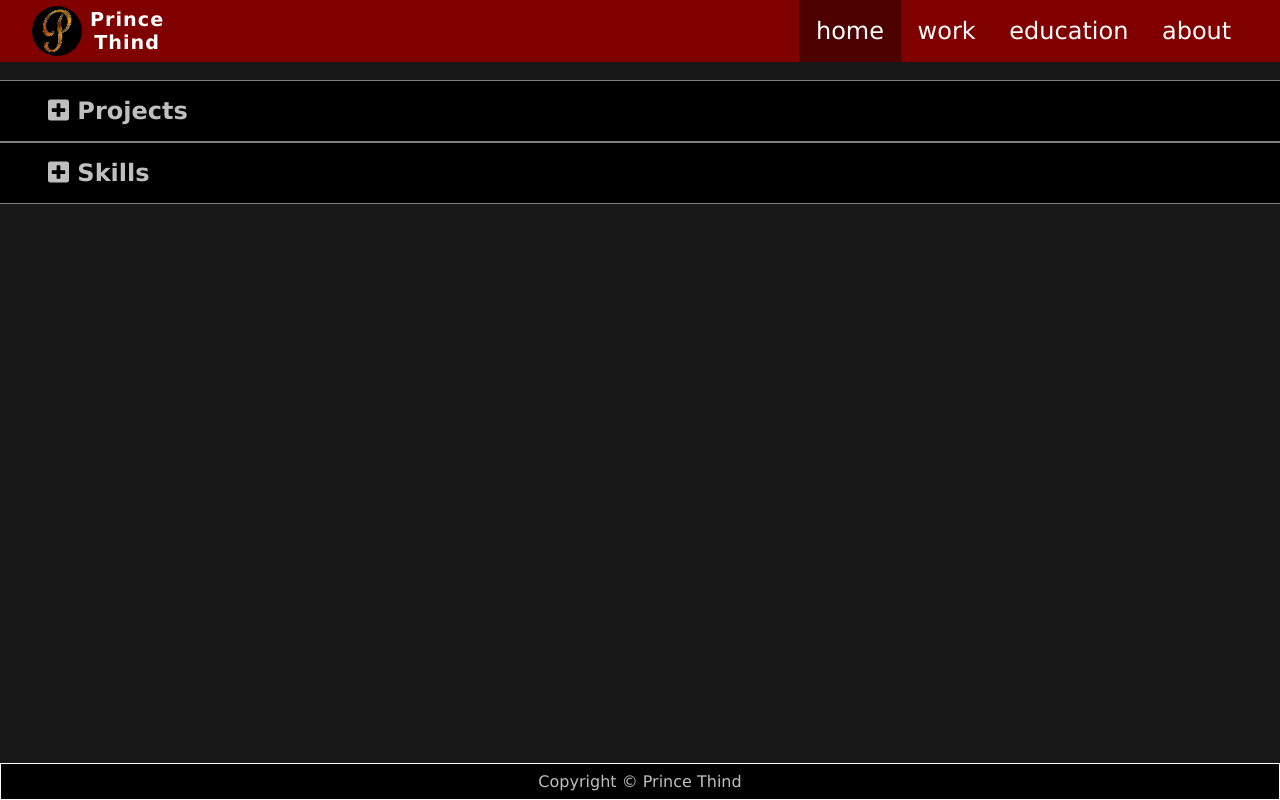
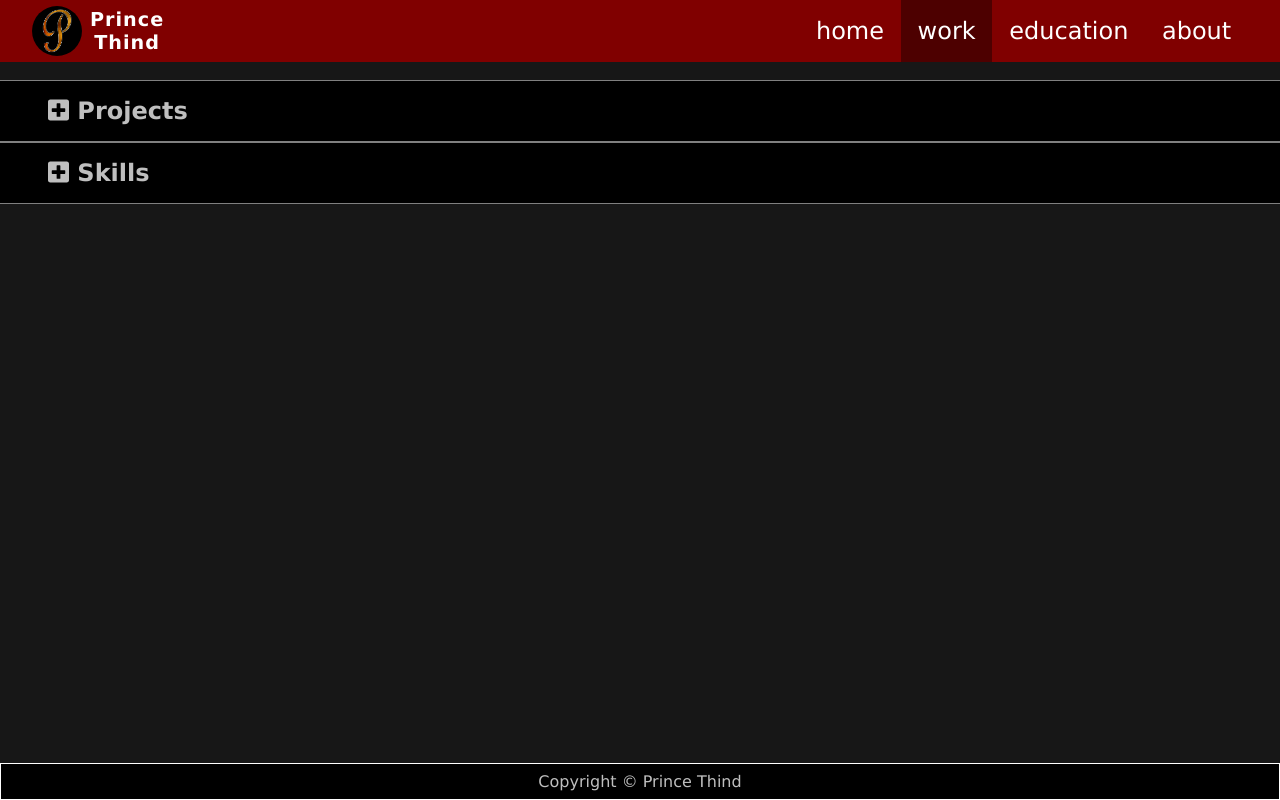
Before and after one commit to prince-thind/prince-thind.github.io, a Next.js app: page /work in a window 1280 px wide. Built offline with nearby package versions, Linux system fonts and the light colour scheme.

Commit message:
refactor CustomLink code

```diff
--- a/components/CustomLink.js
+++ /dev/null
@@ -1,27 +0,0 @@
-import Link from "next/link";
-import styles from "../styles/Header.module.scss";
-
-function CustomLink({ linkInfo, activeTab, setActiveTab }) {
-  return (
-    <li>
-      <Link href={linkInfo.link}>
-        <a
-          className={
-            styles["nav-item"] +
-            " " +
-            (activeTab == linkInfo.name ? styles["active"] : "")
-          }
-          onClick={handleClick}
-        >
-          {linkInfo.name}{" "}
-        </a>
-      </Link>
-    </li>
-  );
-
-  function handleClick() {
-    setActiveTab(linkInfo.name);
-  }
-}
-
-export default CustomLink;
--- a/components/header.js
+++ b/components/header.js
@@ -1,31 +1,13 @@
 import Link from "next/link";
 import Image from "next/image";
+import { useRouter } from "next/router";
+import uniqid from "uniqid";
+import styles from "../styles/Header.module.scss";
 import brandLogo from "../images/brand-logo.png";
-import styles from "../styles/Header.module.scss";
-import { useState } from "react";
-import CustomLink from "./CustomLink";
-import uniqid from "uniqid";
 
 export default function Header() {
-  const [activeTab, setActiveTab] = useState("home");
-  const pages = [
-    {
-      name: "home",
-      link: "/",
-    },
-    {
-      name: "work",
-      link: "/work",
-    },
-    {
-      name: "education",
-      link: "/education",
-    },
-    {
-      name: "about",
-      link: "/about",
-    },
-  ];
+  const router = useRouter();
+  const pages = getPages();
 
   return (
     <header>
@@ -49,12 +31,12 @@ export default function Header() {
         <ul>
           {pages.map((page) => {
             return (
-              <CustomLink
-                key={uniqid()}
-                linkInfo={{ ...page }}
-                activeTab={activeTab}
-                setActiveTab={setActiveTab}
-              />
+              <li key={uniqid()}>
+                <CustomLink
+                  isActive={router.pathname === page.link ? true : false}
+                  page={page}
+                />
+              </li>
             );
           })}
         </ul>
@@ -62,3 +44,38 @@ export default function Header() {
     </header>
   );
 }
+
+function CustomLink({ isActive, page }) {
+  return (
+    <Link href={page.link}>
+      <a
+        className={
+          styles["nav-item"] + (isActive ? ` ${styles["active"]}` : "")
+        }
+      >
+        {page.name}{" "}
+      </a>
+    </Link>
+  );
+}
+
+function getPages() {
+  return [
+    {
+      name: "home",
+      link: "/",
+    },
+    {
+      name: "work",
+      link: "/work",
+    },
+    {
+      name: "education",
+      link: "/education",
+    },
+    {
+      name: "about",
+      link: "/about",
+    },
+  ];
+}
```
